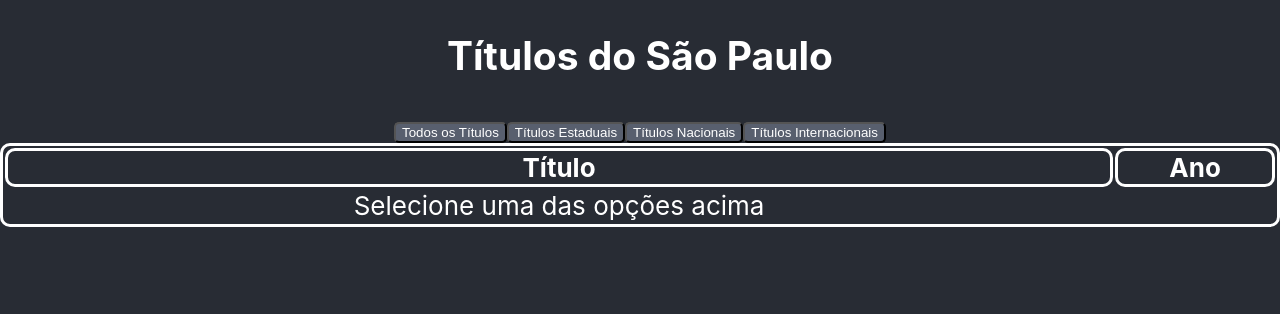
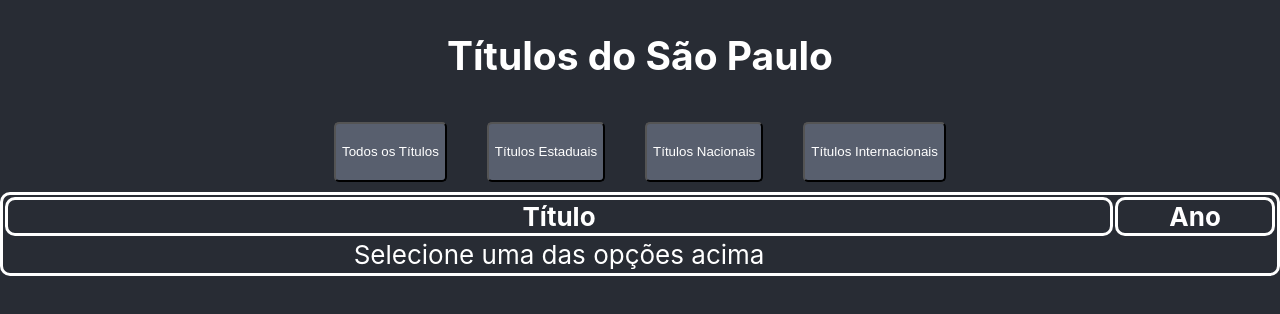
Before and after one commit to Baniomash/Projeto_Web_Nuvem, a React (Create React App) app: page / in a window 1280 px wide. Shown: the top 314 px of the page. Built offline with nearby package versions, Linux system fonts and the light colour scheme.

Commit message:
fix: call the function to recieve the data from the back end; feat: adding calls to the rest of ´´tipos`

```diff
--- a/src/App.css
+++ b/src/App.css
@@ -44,6 +44,10 @@
   background-color: #585f6e;
   color: white;
   border-radius: 5px;
+  text-align: center;
+  size: 100;
+  height: 60px;
+  margin: 10px 20px;
 }
 
 .btn-busca:hover {
--- a/src/App.js
+++ b/src/App.js
@@ -1,27 +1,34 @@
-import { useEffect, useState } from 'react';
+import { useState } from 'react';
 import './App.css';
 import api from './hooks/Api';
 
 
 function App() {
-  async function buscarTitulos(btnState){
-    if(btnState === 0){
+  async function buscarTitulos(tipo){
+    if(tipo === 0){
       const data = await api.get('');
-      console.log(data.data);
+      setListaTitulos(data.data);
+      return data.data;
+    } else if(tipo === 1){
+      const data = await api.get('estaduais/');
+      setListaTitulos(data.data);
+      return data.data;
+    } else if(tipo === 2){
+      const data = await api.get('nacionais/');
+      setListaTitulos(data.data);
+      return data.data;
+    } else if(tipo === 3){
+      const data = await api.get('internacionais/');
+      setListaTitulos(data.data);
       return data.data;
     } else {
+      setListaTitulos([]);
       return [];
     }
   }
 
   const [listaTitulos, setListaTitulos] = useState([]);
   // const listaTitulos = [];
-
-  const [btnState, setBtnState] = useState();
-
-  useEffect(() => {
-    setListaTitulos(buscarTitulos(btnState));
-  }, [btnState]);
 
   return (
     <div className="App">
@@ -30,10 +37,10 @@
       </header>
       <div className="quadroTabela">
         <div className="quadroBotoes">
-          <button className="btn-busca" onClick={() => setBtnState(0)}>Todos os Títulos</button>
-          <button className="btn-busca" onClick={() => setBtnState(1)}>Títulos Estaduais</button>
-          <button className="btn-busca" onClick={() => setBtnState(2)}>Títulos Nacionais</button>
-          <button className="btn-busca" onClick={() => setBtnState(3)}>Títulos Internacionais</button>
+          <button className="btn-busca" onClick={() => buscarTitulos(0)}>Todos os Títulos</button>
+          <button className="btn-busca" onClick={() => buscarTitulos(1)}>Títulos Estaduais</button>
+          <button className="btn-busca" onClick={() => buscarTitulos(2)}>Títulos Nacionais</button>
+          <button className="btn-busca" onClick={() => buscarTitulos(3)}>Títulos Internacionais</button>
         </div>
         <table className="tabela">
           <thead>
```
